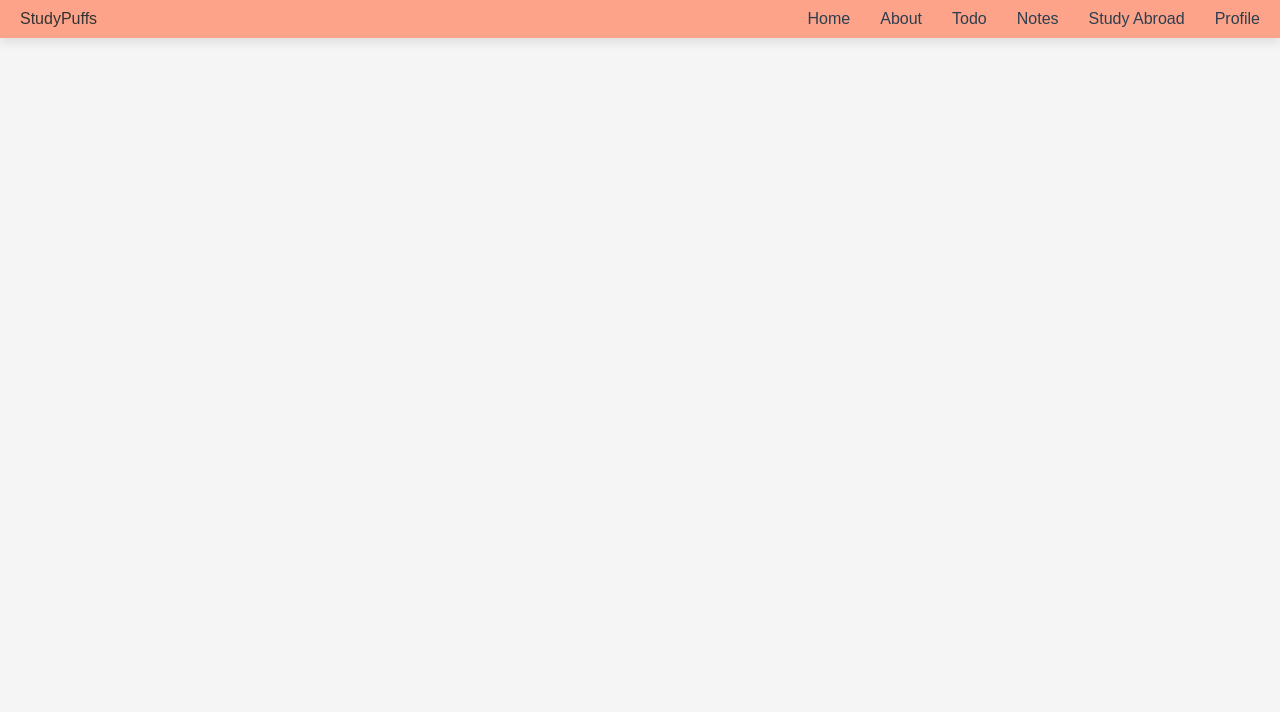
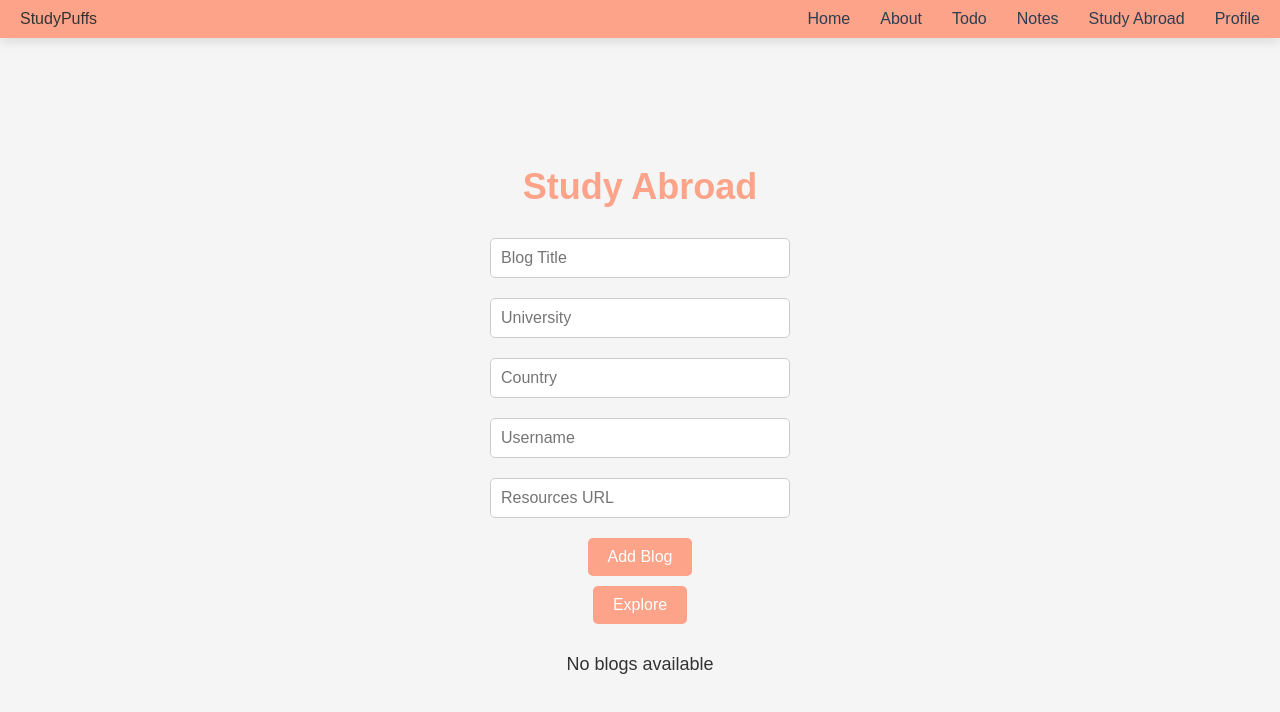
Before and after one commit to Rowaida-Ali/fatayat_elkwa, a React (Create React App) app in the folder frontend/login/: page /blogmanager in a window 1280 px wide. Shown: the top 712 px of the page. Built offline with nearby package versions, Linux system fonts and the light colour scheme.

Commit message:
Navbar and Profile

```diff
--- a/frontend/login/src/App.js
+++ b/frontend/login/src/App.js
@@ -5,7 +5,7 @@ import Aboutpage from './components/Aboutpage/aboutpage';
 import SignupForm from './components/SignupForm/SignupForm';
 import HomePage from './components/Homepage/homepage';
 import ProfilePage from './components/profilepage/Profile';
-import StudyAbroad from './components/BlogForm/BlogForm'
+import BlogManager from './components/BlogForm/BlogManager';
 import Navbar from './components/Navbar/Navbar';
 import { BrowserRouter, Routes, Route, useLocation } from 'react-router-dom';
 
@@ -25,9 +25,10 @@ export default function App() {
           <Route path="/login" element={<LoginForm />} />
           <Route path="/aboutpage" element={<Aboutpage />} />
           <Route path="/signup" element={<SignupForm />} />
-          <Route path='/home' element={<HomePage />} />
-          <Route path='/profile' element={<ProfilePage />} />
-          <Route path='/studyabroad' element={<StudyAbroad />}/>
+          <Route path="/home" element={<HomePage />} />
+          <Route path="/profile" element={<ProfilePage />} />
+          <Route path="/blogmanager" element={<BlogManager />} />
+          <Route path='/studyabroad' element={<BlogManager />} />
         </Routes>
       </BrowserRouter>
     </div>
--- /dev/null
+++ b/frontend/login/src/components/BlogForm/BlogManager.jsx
@@ -0,0 +1,40 @@
+import React, { useState } from 'react';
+import BlogForm from './BlogForm';
+import BlogList from './BlogList';
+
+const BlogManager = () => {
+    const [blogs, setBlogs] = useState([]);
+
+    const addBlog = (newBlog) => {
+        setBlogs([...blogs, newBlog]);
+    };
+
+    const removeBlog = async (index) => {
+        const blogToRemove = blogs[index];
+
+        try {
+            const response = await fetch(`http://localhost:3003/delete_blog}`, {
+                method: 'DELETE',
+            });
+
+            if (response.ok) {
+                const updatedBlogs = blogs.filter((_, i) => i !== index);
+                setBlogs(updatedBlogs);
+            } else {
+                console.error('Failed to delete the blog');
+            }
+        } catch (error) {
+            console.error('Error while deleting the blog:', error);
+        }
+    };
+
+    return (
+        <div>
+            <h1>Study Abroad</h1>
+            <BlogForm addBlog={addBlog} />
+            <BlogList blogs={blogs} removeBlog={removeBlog} />
+        </div>
+    );
+};
+
+export default BlogManager;
```
Also changed, not shown: 1 other file (tests, documents, lock files or other folders).
